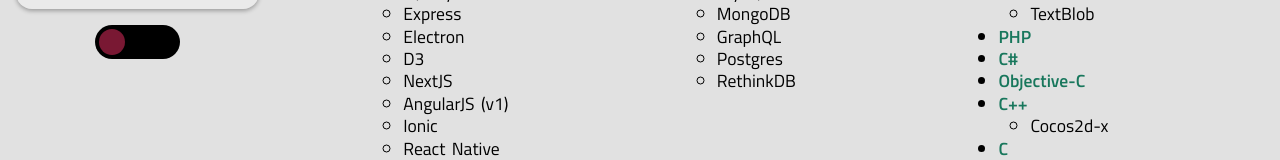
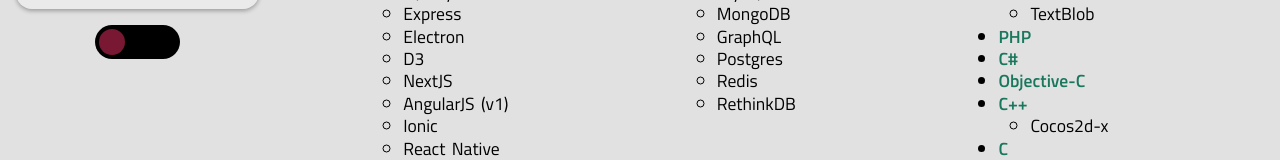
Before and after one commit to tkah/personal-nextjs, a Next.js app: page /skills in a window 1280 px wide. Shown: the part 425-585 px from the top of the page. Built offline with nearby package versions, Linux system fonts and the light colour scheme.

Commit message:
Added Redis to skills

```diff
--- a/app/skills/page.tsx
+++ b/app/skills/page.tsx
@@ -69,6 +69,7 @@
               <li>MongoDB</li>
               <li>GraphQL</li>
               <li>Postgres</li>
+              <li>Redis</li>
               <li>RethinkDB</li>
             </ul>
           </li>
```
